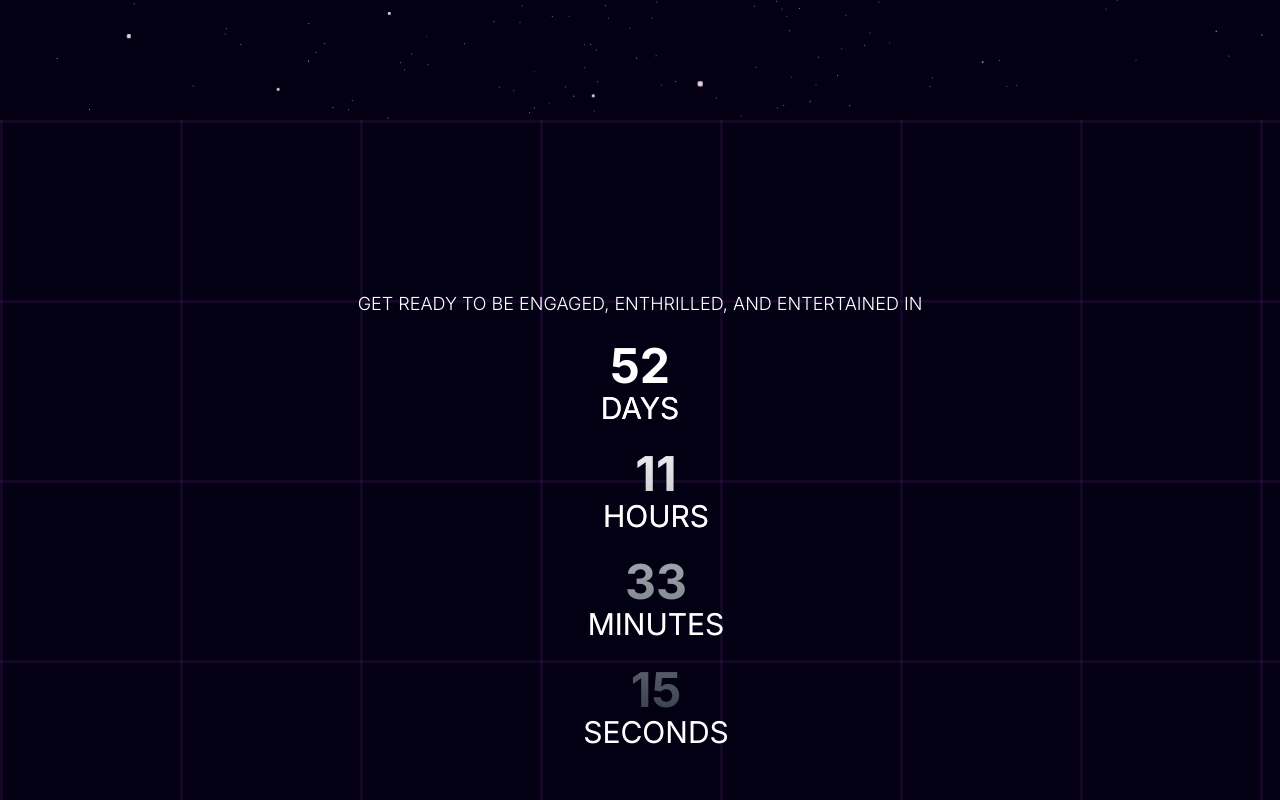
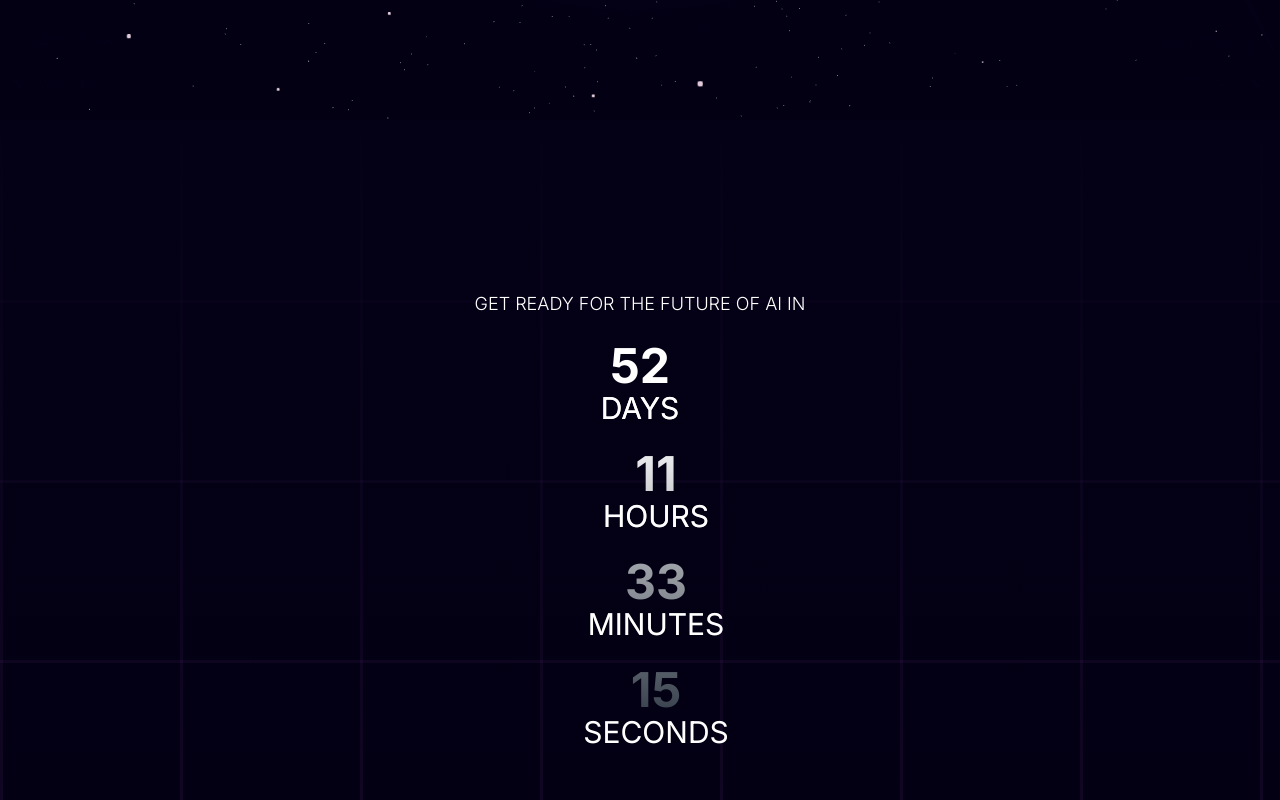
Before and after one commit to EmmanuelAllanMJ/technovit23, a Next.js app: page / in a window 1280 px wide. Shown: the part 680-1480 px from the top of the page. Built offline with nearby package versions, Linux system fonts and the light colour scheme.

Commit message:
additional layout changes

```diff
--- a/src/components/About.tsx
+++ b/src/components/About.tsx
@@ -3,7 +3,7 @@ import React from "react";
 const About = () => {
   return (
     <>
-      <div className="flex px-32 md:px-28 sm:px-16  flex-col justify-center mt-12 mb-16">
+      <div className="flex px-32 md:px-28 sm:px-16  flex-col justify-center mt-12 mb-16 ">
         <div className="">
           <div className="absolute animate-pulse">
             <svg>circle</svg>
--- a/src/components/Countdown.tsx
+++ b/src/components/Countdown.tsx
@@ -34,9 +34,9 @@ const Countdown = () => {
   }
 
   return (
-    <div className="py-20 px-8 flex flex-col justify-center items-center md:h-screen sm:h-screen gap-6">
+    <div className="py-20 px-8 flex flex-col justify-center items-center md:h-screen sm:h-screen gap-6 bg-gradient-to-b from-[#040116] to-transparent z-0">
       <h1 className="text-4xl md:text-lg sm:text-xl font-light font-regular text-center text-white uppercase">
-        Get ready to be Engaged, Enthrilled, and Entertained in
+        Get ready for the future of AI in
       </h1>
       <motion.div
         initial={{ scale: 0 }}
--- a/src/components/Gallery.tsx
+++ b/src/components/Gallery.tsx
@@ -65,8 +65,8 @@ const Gallery: React.FC = () => {
         <Column images={[images[2], images[7], images[8], images[6]]} y={y3} />
         <Column images={[images[11], images[9], images[2], images[11]]} y={y4} />
       </div>
-  <div className="absolute top-0 left-0 w-full h-1/4 sm:h-1/2 bg-gradient-to-b from-[#030014] to-transparent" />
-  <div className="absolute bottom-0 left-0 w-full h-1/4 sm:h-1/2 bg-gradient-to-b from-transparent to-[#030014]" />
+  <div className="absolute top-0 left-0 w-full h-1/4 sm:h-1/2 bg-gradient-to-b from-[#050117] to-transparent" />
+  <div className="absolute bottom-0 left-0 w-full h-1/4 sm:h-1/2 bg-gradient-to-b from-transparent to-[#08031b]" />
 </section>
 
   );
```
